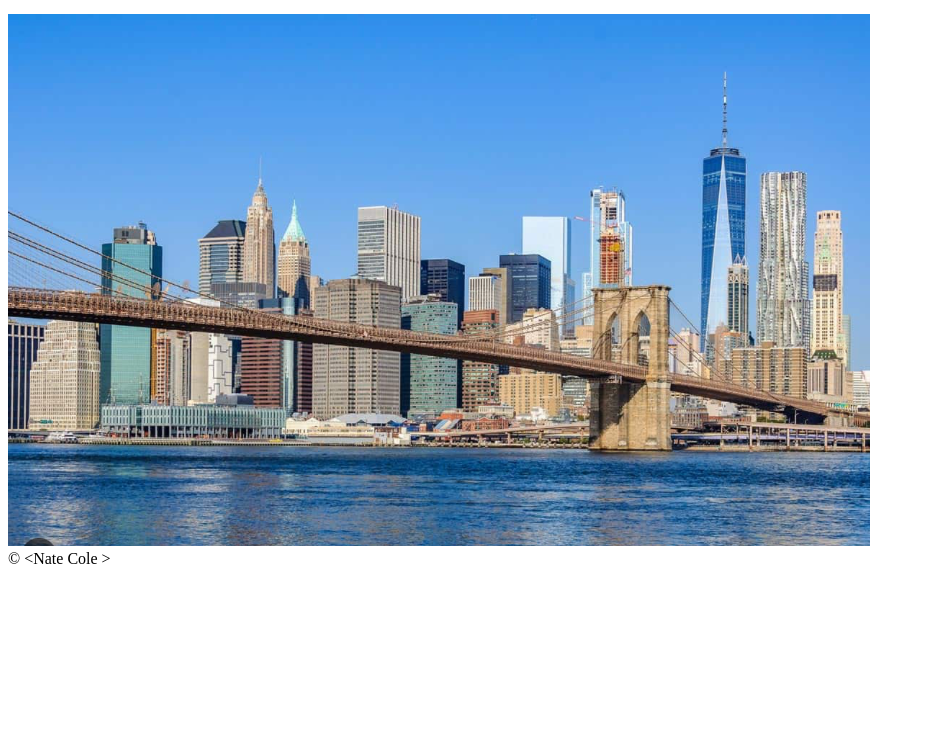
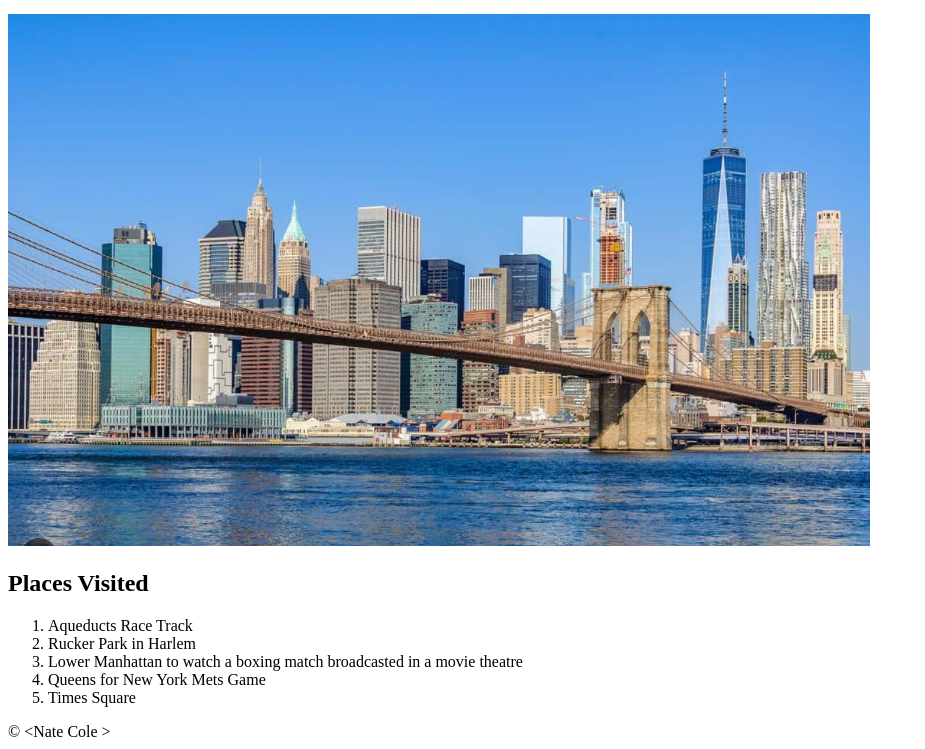
Before and after one commit to LaunchCodeAllhubs/js-assignment-4-html-me-something-redlionshield314, a website: page index.html in a window 1280 px wide. Shown: the part 88-837 px from the top of the page, without its empty margins (0-925 px from the left). Before the commit the page ends 800 px from the top, so only its background shows below. Drawn offline with Linux system fonts and the light colour scheme.

Commit message:
added list

```diff
--- a/index.html
+++ b/index.html
@@ -14,7 +14,14 @@
       <img src="images/skyline.png" alt="New York City Skyline">
       <!-- Write your HTML in this file! -->
       <main>
-
+         <h2>Places Visited</h2>
+         <ol>
+            <li>Aqueducts Race Track</li>
+            <li>Rucker Park in Harlem</li>
+            <li>Lower Manhattan to watch a boxing match broadcasted in a movie theatre</li>
+            <li>Queens for New York Mets Game</li>
+            <li>Times Square</li>
+         </ol>
       </main>
       <footer>
          &copy &lt;Nate Cole &gt;
```
